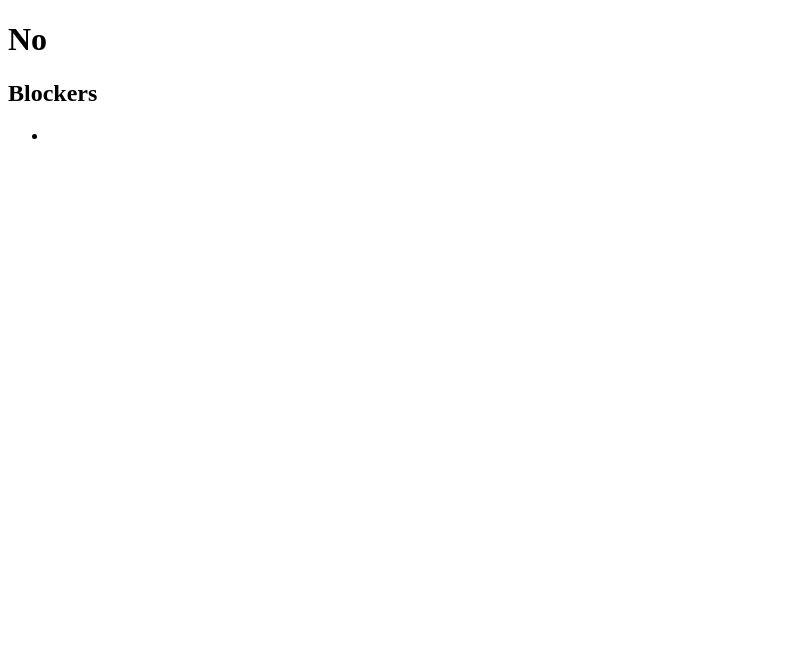
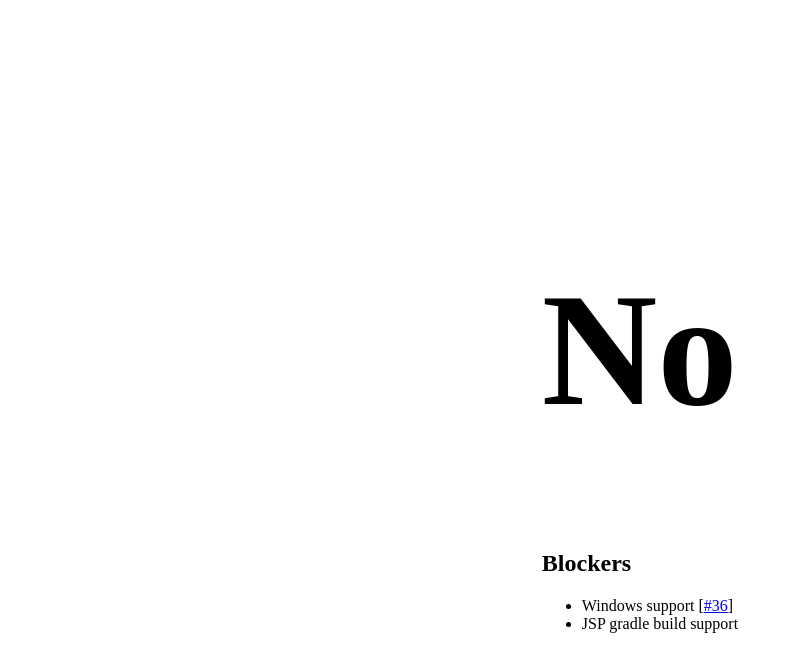
Before and after one commit to moisout/areweimprovedyet, a Nuxt app: page / in a window 1280 px wide. Shown: the top 672 px of the page, without its empty margins (0-793 px from the left). Built offline with nearby package versions, Linux system fonts and the light colour scheme.

Commit message:
✨ add blockers

```diff
--- a/app.vue
+++ b/app.vue
@@ -1,11 +1,46 @@
+<script setup>
+useHead({
+  title: "Are we improved yet?"
+});
+</script>
+
 <template>
-  <div>
+  <main>
+    <div class="center">
       <h1>No</h1>
       <div class="blockers">
         <h2>Blockers</h2>
         <ul>
-        <li></li>
+          <li>
+            Windows support [<a href="https://github.com/jwanner83/liferay-npm-bundler-improved/issues/36">#36</a>]
+          </li>
+          <li>JSP gradle build support</li>
         </ul>
       </div>
     </div>
+  </main>
 </template>
+
+<style lang="scss">
+html,
+body,
+#__nuxt {
+  margin: 0;
+  height: 100%;
+  width: 100%;
+}
+main {
+  height: 100%;
+  width: 100%;
+  display: flex;
+  flex-direction: column;
+  font-family: "sans-serif";
+
+  .center {
+    margin: auto;
+    h1 {
+      font-size: 10rem;
+    }
+  }
+}
+</style>
--- a/package.json
+++ b/package.json
@@ -8,5 +8,8 @@
   },
   "devDependencies": {
     "nuxt": "3.0.0-rc.1"
+  },
+  "dependencies": {
+    "sass": "^1.51.0"
   }
 }
```
Also changed, not shown: 2 other files (tests, documents, lock files or other folders). Lines whose indentation alone changed are shown as unchanged.
